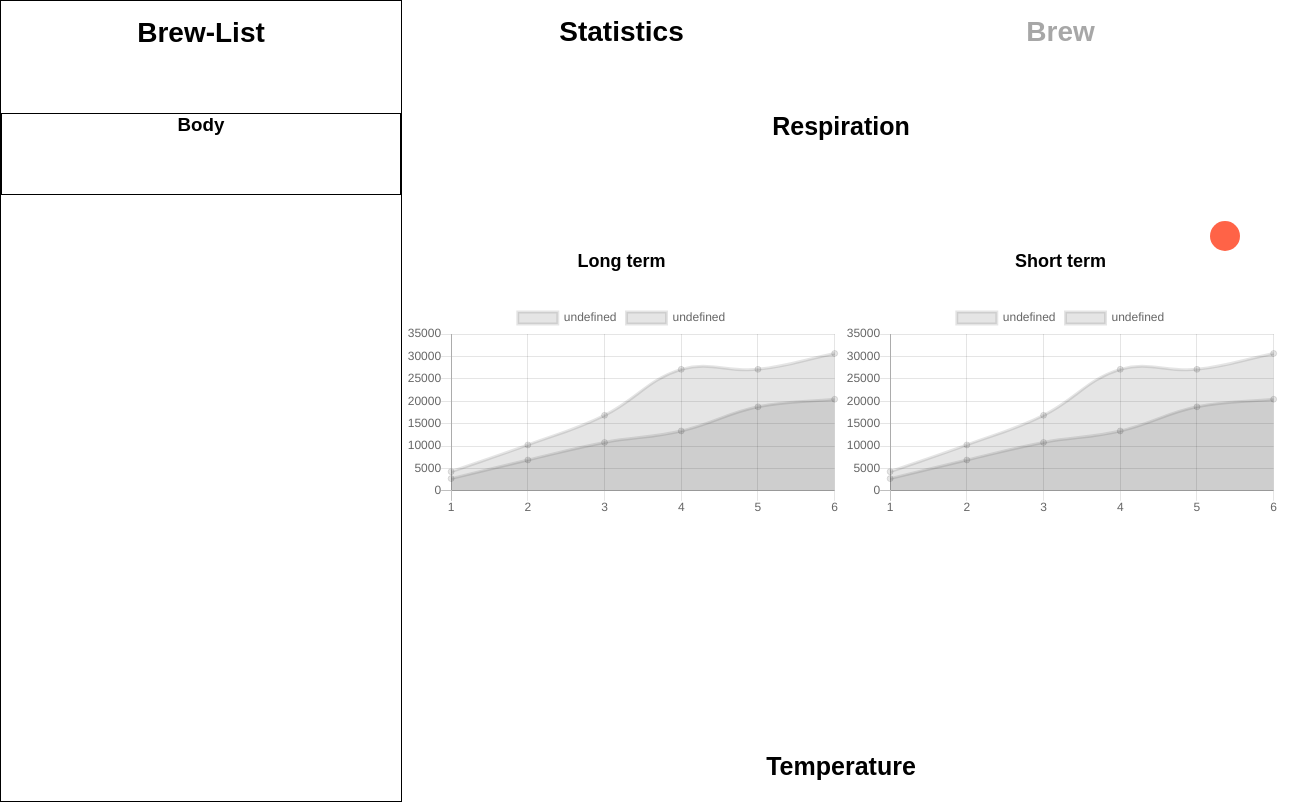
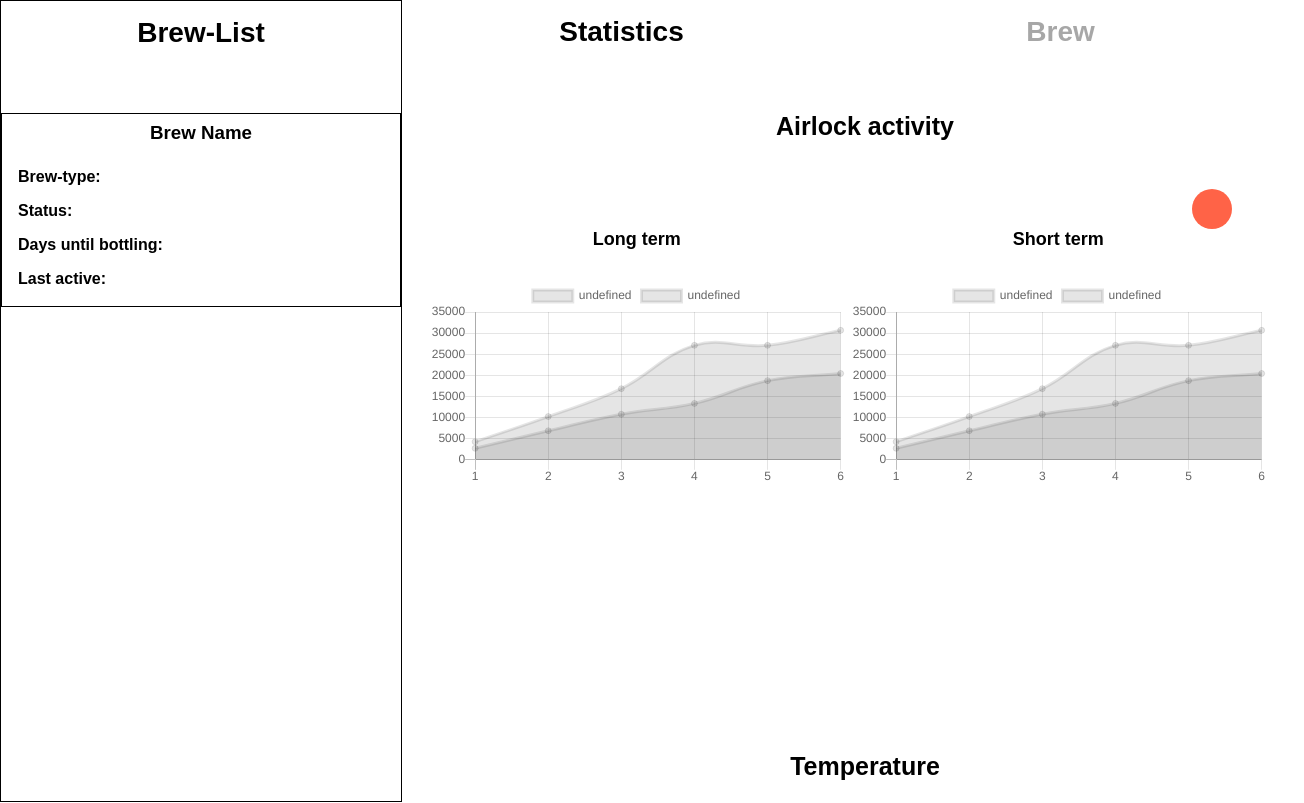
Before and after one commit to gormaar/brew_monitor, an Angular app in the folder src/brew-monitor.Frontend/: page / in a window 1280 px wide. Shown: the top 803 px of the page, 1304 px wide, since content can reach past the window. Built offline with nearby package versions, Linux system fonts and the light colour scheme.

Commit message:
Updated styling on brew-list-item

```diff
--- a/src/brew-monitor.Frontend/src/app/app.module.ts
+++ b/src/brew-monitor.Frontend/src/app/app.module.ts
@@ -10,6 +10,7 @@ import { StatisticsComponent } from './components/statistics/statistics.componen
 import { BrewComponent } from './components/brew/brew.component';
 import { RespirationComponent } from './components/respiration/respiration.component';
 import { TemperatureComponent } from './components/temperature/temperature.component';
+import { BrewListItemComponent } from './components/brew-list-item/brew-list-item.component';
 
 @NgModule({
   declarations: [
@@ -20,7 +21,8 @@ import { TemperatureComponent } from './components/temperature/temperature.compo
     StatisticsComponent,
     BrewComponent,
     RespirationComponent,
-    TemperatureComponent
+    TemperatureComponent,
+    BrewListItemComponent
   ],
   imports: [
     BrowserModule,
--- /dev/null
+++ b/src/brew-monitor.Frontend/src/app/components/brew-list-item/brew-list-item.component.html
@@ -0,0 +1,9 @@
+<div class="brew-list-item">
+  <h3 class="brew-list__brew-name">Brew Name</h3>
+  <div class="brew-list-item__content">
+    <h5>Brew-type:</h5>
+    <h5>Status:</h5>
+    <h5>Days until bottling:</h5>
+    <h5>Last active:</h5>
+  </div>
+</div>
--- /dev/null
+++ b/src/brew-monitor.Frontend/src/app/components/brew-list-item/brew-list-item.component.scss
@@ -0,0 +1,23 @@
+.brew-list-item {
+  display: flex;
+  flex-direction: column;
+  border: solid black 1px;
+  height: calc(var(--grid) * 24);
+
+  .brew-list__brew-name {
+    display: inline-block;
+    margin: calc(var(--grid) * 1) auto;
+    margin-bottom: calc(var(--grid) * 3);
+    width: 100%;
+    text-align: center;
+  }
+
+  .brew-list-item__content {
+    margin-left: calc(var(--grid) * 2);
+
+    h5 {
+      font-size: 16px;
+      margin-bottom: calc(var(--grid) * 2);
+    }
+  }
+}
--- /dev/null
+++ b/src/brew-monitor.Frontend/src/app/components/brew-list-item/brew-list-item.component.ts
@@ -0,0 +1,15 @@
+import { Component, OnInit } from '@angular/core';
+
+@Component({
+  selector: 'app-brew-list-item',
+  templateUrl: './brew-list-item.component.html',
+  styleUrls: ['./brew-list-item.component.scss']
+})
+export class BrewListItemComponent implements OnInit {
+
+  constructor() { }
+
+  ngOnInit(): void {
+  }
+
+}
--- a/src/brew-monitor.Frontend/src/app/components/brew-list/brew-list.component.html
+++ b/src/brew-monitor.Frontend/src/app/components/brew-list/brew-list.component.html
@@ -1,6 +1,4 @@
 <div class="brew-list">
   <h3 class="brew-list__header">Brew-List</h3>
-  <div class="brew-list__body">
-    <h3 class="brew-list__brew-name">Body</h3>
-  </div>
+  <app-brew-list-item></app-brew-list-item>
 </div>
--- a/src/brew-monitor.Frontend/src/app/components/brew-list/brew-list.component.scss
+++ b/src/brew-monitor.Frontend/src/app/components/brew-list/brew-list.component.scss
@@ -11,15 +11,4 @@
     margin-bottom: calc(var(--grid) * 8);
     margin-top: calc(var(--grid) * 2);
   }
-
-  .brew-list__body {
-    display: flex;
-    border: solid black 1px;
-    height: calc(var(--grid) * 10);
-
-    .brew-list__brew-name {
-      display: inline-block;
-      margin: 0 auto;
-    }
-  }
 }
--- a/src/brew-monitor.Frontend/src/app/components/respiration/respiration.component.html
+++ b/src/brew-monitor.Frontend/src/app/components/respiration/respiration.component.html
@@ -1,6 +1,6 @@
 <div class="respiration">
   <div class="respiration__header">
-    <h4>Respiration</h4>
+    <h4>Airlock activity</h4>
   </div>
   <div class="respiration__blinker-container">
     <!-- Insert [ngClass] for blinking based on resp data -->
--- a/src/brew-monitor.Frontend/src/app/components/respiration/respiration.component.scss
+++ b/src/brew-monitor.Frontend/src/app/components/respiration/respiration.component.scss
@@ -4,6 +4,7 @@
   flex-wrap: wrap;
   width: 100%;
   height: calc(var(--grid) * 80);
+  margin: 0 calc(var(--grid) * 3);
 
   .respiration__header {
     width: 100%;
@@ -11,7 +12,6 @@
     flex-direction: row;
     margin: 0 auto;
     text-align: center;
-    margin-bottom: calc(var(--grid) * 4);
 
     h4 {
       display: inline-block;
@@ -28,24 +28,24 @@
     justify-content: flex-end;
 
     .respiration__blinker {
-      width: 30px;
-      height: 30px;
+      width: 40px;
+      height: 40px;
       border-radius: 50%;
       background-color: tomato;
       align-self: flex-end;
-      margin-right: calc(var(--grid) * 5);
+      margin-right: calc(var(--grid) * 9);
     }
 
     .respiration__blinker--blink {
-      width: 30px;
-      height: 30px;
+      width: 40px;
+      height: 40px;
       border-radius: 50%;
       background-color: rgb(247, 139, 120);
     }
   }
 
   .respiration__short-term {
-    width: 50%;
+    width: 48%;
     height: 100%;
 
     h5 {
@@ -55,7 +55,7 @@
   }
 
   .respiration__long-term {
-    width: 50%;
+    width: 48%;
     height: 100%;
 
     h5 {
--- a/src/brew-monitor.Frontend/src/app/components/temperature/temperature.component.scss
+++ b/src/brew-monitor.Frontend/src/app/components/temperature/temperature.component.scss
@@ -4,7 +4,8 @@
   flex-wrap: wrap;
   width: 100%;
   height: calc(var(--grid) * 60);
-  margin-bottom: calc(var(--grid) * 8);
+  //margin-bottom: calc(var(--grid) * 8);
+  margin: 0 calc(var(--grid) * 3);
 
   .temperature__header {
     width: 100%;
@@ -16,7 +17,7 @@
   }
 
   .temperature__short-term {
-    width: 50%;
+    width: 48%;
     height: 100%;
 
     h5 {
@@ -26,7 +27,7 @@
   }
 
   .termperature__long-term {
-    width: 50%;
+    width: 48%;
     height: 100%;
 
     h5 {
```
Also changed, not shown: 1 other file (tests, documents, lock files or other folders).
